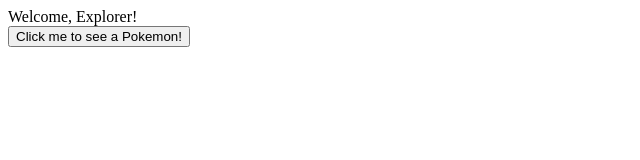
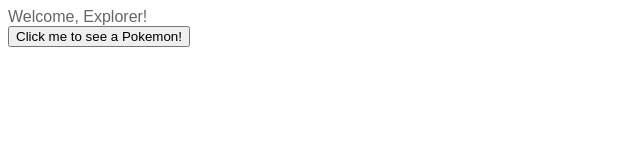
Before and after one commit to schafeld/netlify-next, a Next.js app: page / in a window 1280 px wide. Shown: the top 160 px of the page, without its empty margins (0-640 px from the left). Built offline with nearby package versions, Linux system fonts and the light colour scheme.

Commit message:
add global css

```diff
--- /dev/null
+++ b/pages/_app.js
@@ -0,0 +1,5 @@
+import '../styles.css'
+
+export default function Application({Component, pageProps}) {
+  return <Component {...pageProps} />
+}
--- /dev/null
+++ b/styles.css
@@ -0,0 +1,4 @@
+body {
+  font-family: Arial, Helvetica, sans-serif;
+  color: #666;
+}
```
